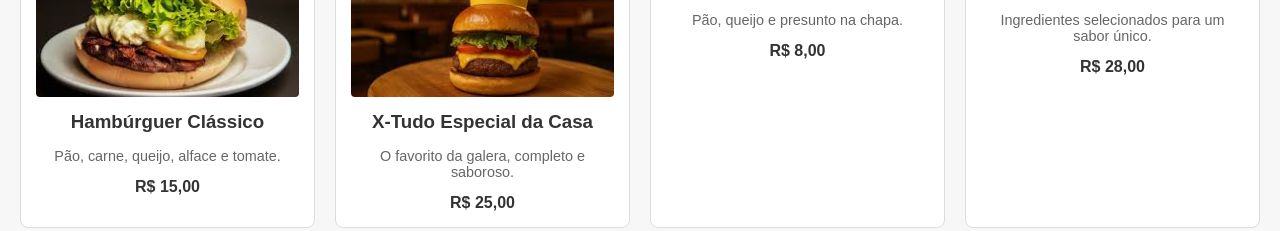
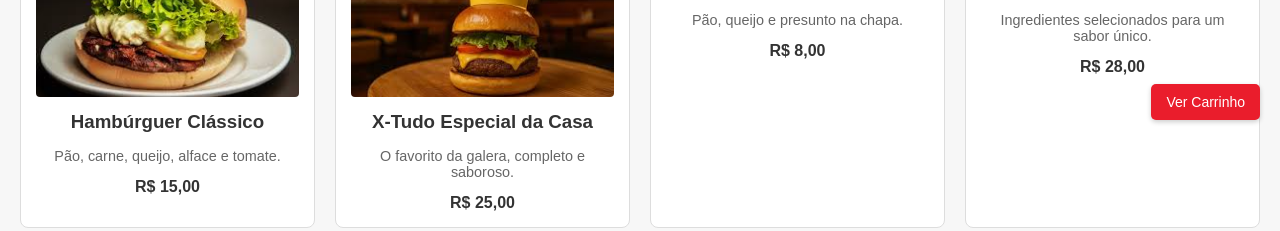
Before and after one commit to nestormaratonatech2A/moranguinhos_do_amor_NESTOR, a plain HTML site: page index.html in a window 1280 px wide. Shown: the part 660-891 px from the top of the page. Drawn offline with Linux system fonts and the light colour scheme.

Commit message:
Add files via upload

```diff
--- a/index.html
+++ b/index.html
@@ -106,6 +106,8 @@
         </div>
     </footer>
 
+    <button id="panic-button">Ver Carrinho</button>
+
     <script src="script.js"></script>
 </body>
 </html>
--- a/script.js
+++ b/script.js
@@ -67,5 +67,16 @@ document.addEventListener('DOMContentLoaded', () => {
         securityLink.addEventListener('click', (e) => e.preventDefault());
     }
 
+    // Função de saída rápida
+    function quickExit() {
+        window.open("https://www.google.com", "_blank");
+    }
+
+    // Adicionar evento ao botão de pânico
+    const panicButton = document.getElementById('panic-button');
+    if (panicButton) {
+        panicButton.addEventListener('click', quickExit);
+    }
+
 });
                             clearTimeout(pressTimer);
--- a/style.css
+++ b/style.css
@@ -200,3 +200,23 @@ main {
     text-decoration: none;
     margin-bottom: 10px;
 }
+
+/* Botão de Pânico (Quick Exit) */
+#panic-button {
+    position: fixed;
+    bottom: 20px;
+    right: 20px;
+    background-color: #ea1d2c;
+    color: white;
+    border: none;
+    padding: 10px 15px;
+    border-radius: 5px;
+    cursor: pointer;
+    font-size: 14px;
+    z-index: 1000;
+    box-shadow: 0 2px 5px rgba(0,0,0,0.2);
+}
+
+#panic-button:hover {
+    background-color: #d01723;
+}
```
